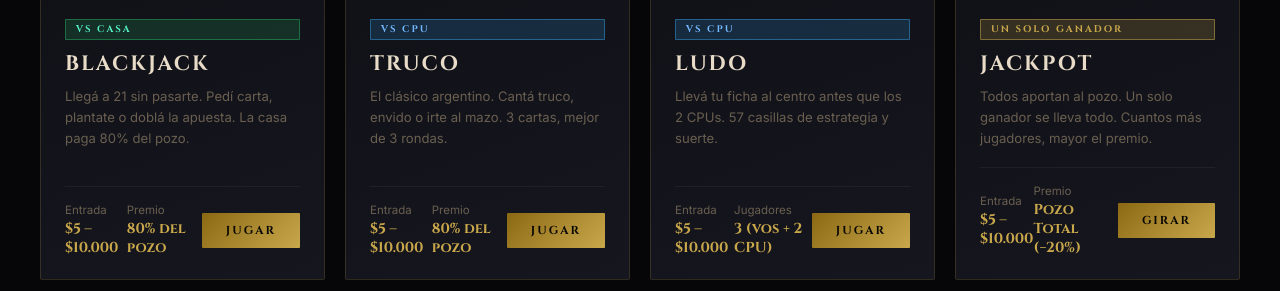
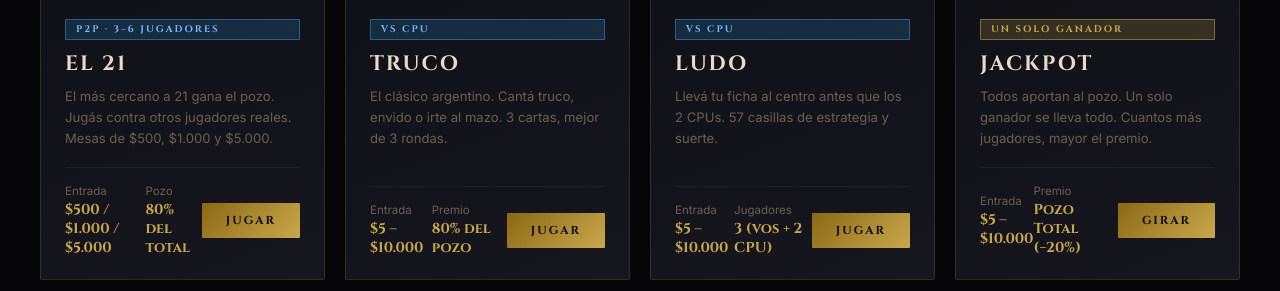
Before and after one commit to lacajamisteriosoficial-cloud/casino-el-dorado, a website: page public/lobby.html in a window 1280 px wide. Shown: the part 661-952 px from the top of the page. Drawn offline with Linux system fonts and the light colour scheme; no server answers; sample sign-in values are in the browser's storage.

Commit message:
feat: El 21 en lobby

```diff
--- a/public/lobby.html
+++ b/public/lobby.html
@@ -337,8 +337,8 @@ body {
 
   <div class="games-grid">
 
-    <!-- BLACKJACK -->
-    <div class="game-card" onclick="goTo('/games/blackjack.html')">
+    <!-- EL 21 -->
+    <div class="game-card" onclick="goTo('/games/el21.html')">
       <div class="game-thumb game-thumb-blackjack">
         <div class="thumb-cards">
           <div class="mini-card">A♠</div>
@@ -347,12 +347,12 @@ body {
         </div>
       </div>
       <div class="game-info">
-        <div class="game-badge badge-house">Vs Casa</div>
-        <div class="game-name">BLACKJACK</div>
-        <div class="game-desc">Llegá a 21 sin pasarte. Pedí carta, plantate o doblá la apuesta. La casa paga 80% del pozo.</div>
+        <div class="game-badge badge-pvp">P2P · 3–6 Jugadores</div>
+        <div class="game-name">EL 21</div>
+        <div class="game-desc">El más cercano a 21 gana el pozo. Jugás contra otros jugadores reales. Mesas de $500, $1.000 y $5.000.</div>
         <div class="game-meta">
-          <div class="meta-item"><span>Entrada</span><strong>$5 – $10.000</strong></div>
-          <div class="meta-item"><span>Premio</span><strong>80% del pozo</strong></div>
+          <div class="meta-item"><span>Entrada</span><strong>$500 / $1.000 / $5.000</strong></div>
+          <div class="meta-item"><span>Pozo</span><strong>80% del total</strong></div>
           <button class="play-btn">Jugar</button>
         </div>
       </div>
```
